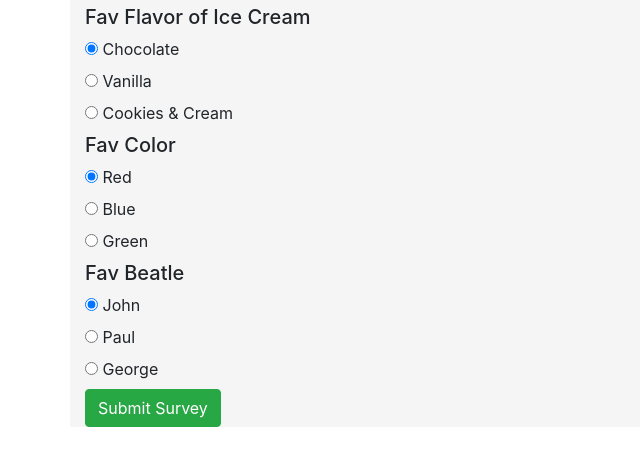
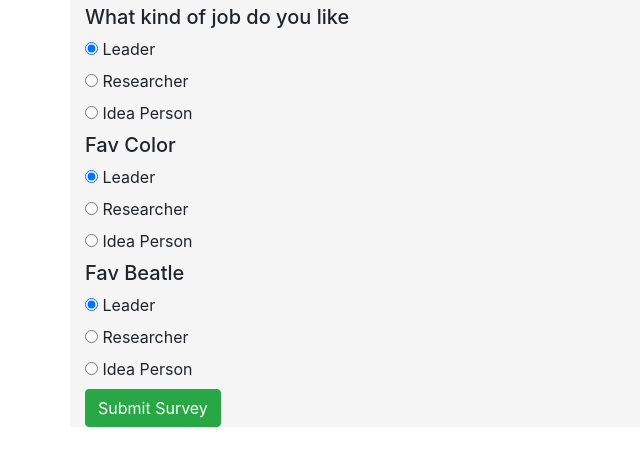
Before and after one commit to simpledimplejohn/test-form-tutorial, a plain HTML site: page html/radioButtons.html in a window 1280 px wide. Shown: the part 41-506 px from the top of the page, without its empty margins (0-640 px from the left). Drawn offline with nearby package versions, Linux system fonts and the light colour scheme.

Commit message:
update question text

```diff
--- a/html/radioButtons.html
+++ b/html/radioButtons.html
@@ -12,61 +12,61 @@
     <h2>Radio Buttons</h2>
     <form id="radio-form">
 
-      <h5>Fav Flavor of Ice Cream</h5>
+      <h5>What kind of job do you like</h5>
       <div class="radio">
         <label>
-          <input type="radio" name="flavor" value="chocolate" checked>
-          Chocolate
+          <input type="radio" name="q1" value="a" checked>
+          Leader
         </label>
       </div>
       <div class="radio">
         <label>
-          <input type="radio" name="flavor" value="vanilla">
-          Vanilla
+          <input type="radio" name="q1" value="b">
+          Researcher
         </label>
       </div>
       <div class="radio">
         <label>
-          <input type="radio" name="flavor" value="cookiesandcream">
-          Cookies & Cream
+          <input type="radio" name="q1" value="c">
+          Idea Person
         </label>
       </div>
       <h5>Fav Color</h5>
       <div class="radio">
         <label>
-          <input type="radio" name="color" value="Red" checked>
-          Red
+          <input type="radio" name="q2" value="a" checked>
+          Leader
         </label>
       </div>
       <div class="radio">
         <label>
-          <input type="radio" name="color" value="Blue">
-          Blue
+          <input type="radio" name="q2" value="b">
+          Researcher
         </label>
       </div>
       <div class="radio">
         <label>
-          <input type="radio" name="color" value="Green">
-          Green
+          <input type="radio" name="q2" value="c">
+          Idea Person
         </label>
       </div>
       <h5>Fav Beatle</h5>
       <div class="radio">
         <label>
-          <input type="radio" name="beatle" value="John" checked>
-          John
+          <input type="radio" name="q3" value="a" checked>
+          Leader
         </label>
       </div>
       <div class="radio">
         <label>
-          <input type="radio" name="beatle" value="Paul">
-          Paul
+          <input type="radio" name="q3" value="b">
+          Researcher
         </label>
       </div>
       <div class="radio">
         <label>
-          <input type="radio" name="beatle" value="George">
-          George
+          <input type="radio" name="q3" value="c">
+          Idea Person
         </label>
       </div>
 
--- a/js/radioButtons.js
+++ b/js/radioButtons.js
@@ -1,13 +1,13 @@
 $(document).ready(function() {
   $('#radio-form').submit(function(event) {
     event.preventDefault();
-    const flavor = $("input:radio[name=flavor]:checked").val();
-    const color =$("input:radio[name=color]:checked").val();
-    const beatle =$("input:radio[name=beatle]:checked").val();
+    const q1 = $("input:radio[name=q1]:checked").val();
+    const q2 =$("input:radio[name=q2]:checked").val();
+    const q3 =$("input:radio[name=q3]:checked").val();
 
 
-    console.log(flavor);
-    console.log(color);
-    console.log(beatle);
+    console.log(q1);
+    console.log(q2);
+    console.log(q3);
   })
 })
```
